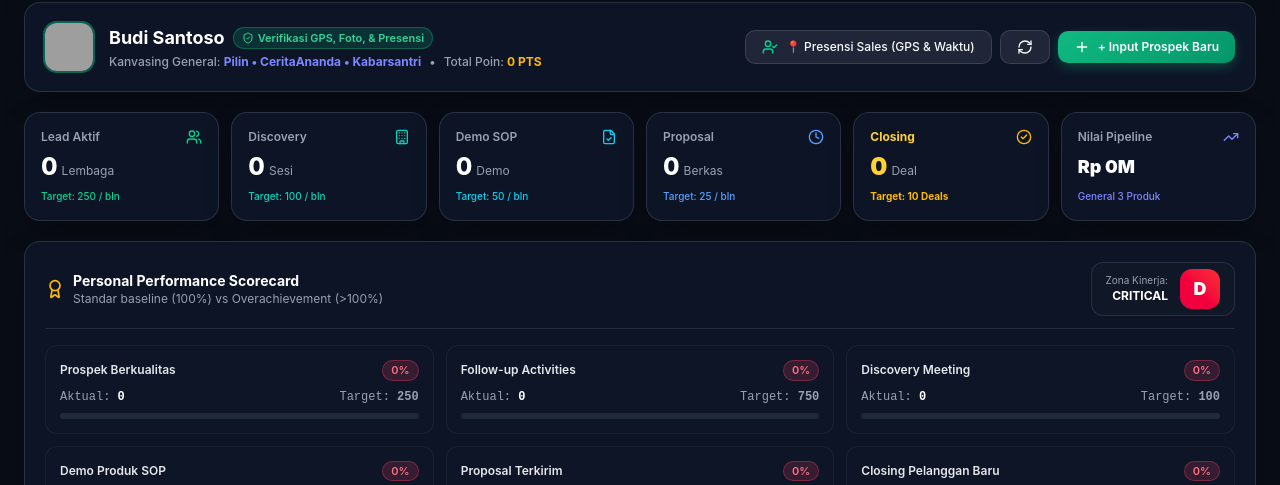
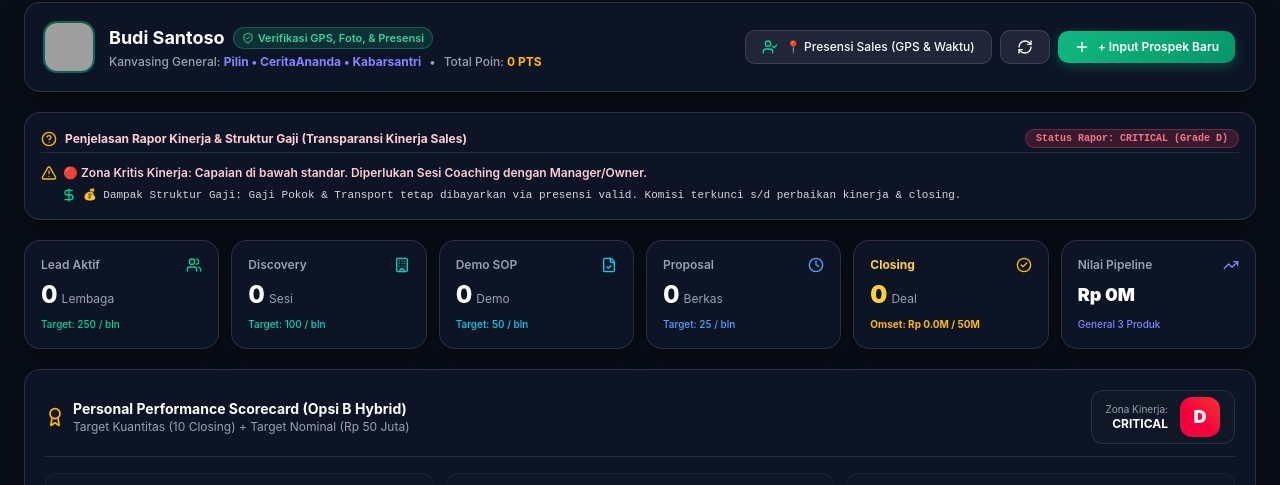
Before and after one commit to reviveproject4-source/ERPMINARA, a React (Vite) app: page / in a window 1280 px wide. Shown: the part 135-620 px from the top of the page. Built offline with nearby package versions, Linux system fonts and the light colour scheme; no server answers; grey boxes are pictures that could not be loaded.

Commit message:
feat: Implement Opsi B hybrid metric and transparent salary structure explanation for yellow warning state

```diff
--- a/src/components/SalesDashboard.tsx
+++ b/src/components/SalesDashboard.tsx
@@ -7,7 +7,8 @@ import { SalesAttendanceModal } from './SalesAttendanceModal';
 import {
   Users, CheckCircle2, TrendingUp, Clock,
   Award, ChevronRight, Plus, MapPin, Building,
-  FileCheck, Filter, Calendar, RefreshCw, Layers, ShieldCheck, Mail, UserCheck
+  FileCheck, Filter, Calendar, RefreshCw, Layers, ShieldCheck, Mail, UserCheck,
+  AlertTriangle, DollarSign, HelpCircle
 } from 'lucide-react';
 
 interface SalesDashboardProps {
@@ -34,9 +35,13 @@ export const SalesDashboard: React.FC<SalesDashboardProps> = ({
   const discoveryCount = prospects.filter(p => ['DISCOVERY', 'DEMO', 'PROPOSAL', 'NEGOTIATION', 'WON'].includes(p.pipeline_stage)).length;
   const demoCount = prospects.filter(p => ['DEMO', 'PROPOSAL', 'NEGOTIATION', 'WON'].includes(p.pipeline_stage)).length;
   const proposalCount = proposals.length;
-  const closingCount = deals.filter(d => d.sales_id === currentSales.id && d.status !== 'CANCELLED').length;
+
+  const myDeals = deals.filter(d => d.sales_id === currentSales.id && d.status !== 'CANCELLED');
+  const closingCount = myDeals.length;
+  const closingAmount = myDeals.reduce((acc, d) => acc + d.amount, 0);
   const pipelineValue = prospects.reduce((acc, p) => acc + (p.nilai_peluang || 0), 0);
 
+  // Calculate Opsi B Hybrid KPI Scorecard (Quantities + Nominal Omset)
   const scorecard: KPIOverallScorecard = KPIEngine.calculateScorecard({
     prospek: prospekCount,
     followup: followupCount,
@@ -44,6 +49,8 @@ export const SalesDashboard: React.FC<SalesDashboardProps> = ({
     demo: demoCount,
     proposal: proposalCount,
     closing: closingCount,
+    closing_amount: closingAmount,
+    target_closing_amount: 50000000, // Minimal Rp 50 Juta per Sales
     points: prospekCount * 10 + followupCount * 5 + discoveryCount * 25 + demoCount * 50 + proposalCount * 75 + closingCount * 200
   });
 
@@ -103,6 +110,40 @@ export const SalesDashboard: React.FC<SalesDashboardProps> = ({
             <Plus className="w-4 h-4" />
             <span>+ Input Prospek Baru</span>
           </button>
+        </div>
+      </div>
+
+      {/* ⚠️ OPSI B BANNER: PENJELASAN ALASAN RAPOR & STRUKTUR GAJI (SOLUSI SUPAYA SALES TIDAK BINGUNG) */}
+      <div className={`glass-card p-4 border-2 rounded-2xl space-y-2 text-xs ${
+        scorecard.zone === 'OVERACHIEVEMENT' || scorecard.zone === 'MEETS_STANDARD'
+          ? 'border-emerald-500/40 bg-emerald-500/10 text-emerald-200'
+          : scorecard.zone === 'NEAR_STANDARD'
+          ? 'border-amber-500/40 bg-amber-500/10 text-amber-200'
+          : 'border-rose-500/40 bg-rose-500/10 text-rose-200'
+      }`}>
+        <div className="flex items-center justify-between pb-1 border-b border-white/10">
+          <div className="flex items-center gap-2 font-bold">
+            <HelpCircle className="w-4 h-4 text-amber-400" />
+            <span>Penjelasan Rapor Kinerja & Struktur Gaji (Transparansi Kinerja Sales)</span>
+          </div>
+          <span className={`px-2.5 py-0.5 rounded-full font-bold font-mono text-[10px] ${
+            scorecard.zone === 'OVERACHIEVEMENT' || scorecard.zone === 'MEETS_STANDARD' ? 'badge-emerald' :
+            scorecard.zone === 'NEAR_STANDARD' ? 'badge-amber' : 'badge-rose'
+          }`}>
+            Status Rapor: {scorecard.zone} (Grade {scorecard.grade})
+          </span>
+        </div>
+
+        <div className="space-y-1.5 pt-1">
+          <p className="font-semibold flex items-center gap-1.5">
+            <AlertTriangle className="w-4 h-4 shrink-0 text-amber-400" />
+            <span>{scorecard.explanation_reason}</span>
+          </p>
+
+          <p className="text-[11px] text-gray-300 flex items-center gap-1.5 pl-5 font-mono">
+            <DollarSign className="w-4 h-4 shrink-0 text-emerald-400" />
+            <span>{scorecard.payroll_impact_explanation}</span>
+          </p>
         </div>
       </div>
 
@@ -174,7 +215,7 @@ export const SalesDashboard: React.FC<SalesDashboardProps> = ({
             <span className="text-xs text-gray-400 ml-1">Deal</span>
           </div>
           <div className="text-[10px] text-amber-400 font-bold">
-            Target: {scorecard.cards.closing.target} Deals
+            Omset: Rp {(closingAmount / 1000000).toFixed(1)}M / 50M
           </div>
         </div>
 
@@ -200,8 +241,8 @@ export const SalesDashboard: React.FC<SalesDashboardProps> = ({
           <div className="flex items-center gap-2">
             <Award className="w-5 h-5 text-amber-400" />
             <div>
-              <h3 className="text-sm font-bold text-white">Personal Performance Scorecard</h3>
-              <p className="text-xs text-gray-400">Standar baseline (100%) vs Overachievement (&gt;100%)</p>
+              <h3 className="text-sm font-bold text-white">Personal Performance Scorecard (Opsi B Hybrid)</h3>
+              <p className="text-xs text-gray-400">Target Kuantitas (10 Closing) + Target Nominal (Rp 50 Juta)</p>
             </div>
           </div>
 
@@ -213,7 +254,7 @@ export const SalesDashboard: React.FC<SalesDashboardProps> = ({
             <div className={`w-10 h-10 rounded-xl flex items-center justify-center text-lg font-black text-white ${
               scorecard.grade === 'A+' ? 'bg-gradient-to-tr from-amber-500 to-yellow-300' :
               scorecard.grade === 'A' ? 'bg-gradient-to-tr from-emerald-500 to-teal-400' :
-              scorecard.grade === 'B' ? 'bg-gradient-to-tr from-blue-500 to-cyan-400' :
+              scorecard.grade === 'B' ? 'bg-gradient-to-tr from-amber-500 to-orange-400' :
               scorecard.grade === 'C' ? 'bg-gradient-to-tr from-amber-600 to-orange-500' :
               'bg-gradient-to-tr from-rose-600 to-red-500'
             }`}>
--- a/src/engine/kpiEngine.ts
+++ b/src/engine/kpiEngine.ts
@@ -18,6 +18,13 @@ export interface KPIOverallScorecard {
   totalPoints: number;
   isOverachiever: boolean;
   isStandardMet: boolean;
+
+  // OPSI B: Hybrid Metric & Salary Structure Explanation Rules
+  closing_amount: number;
+  target_closing_amount: number;
+  is_nominal_omset_met: boolean;
+  explanation_reason?: string;
+  payroll_impact_explanation?: string;
 }
 
 export class KPIEngine {
@@ -28,9 +35,14 @@ export class KPIEngine {
     demo: number;
     proposal: number;
     closing: number;
+    closing_amount?: number;
+    target_closing_amount?: number;
     points?: number;
   }): KPIOverallScorecard {
     const targets = configEngine.getKPITargets();
+    const actualClosingAmount = actuals.closing_amount || 0;
+    // Default Target Nominal Omset Per Sales: Rp 50.000.000 / bulan
+    const targetClosingAmount = actuals.target_closing_amount || 50000000;
 
     const calcCard = (key: string, label: string, actual: number, target: number): KPICardScore => {
       const pct = target > 0 ? Math.round((actual / target) * 100) : 0;
@@ -42,14 +54,14 @@ export class KPIEngine {
 
     const cards: Record<string, KPICardScore> = {
       prospek: calcCard('prospek', 'Prospek Berkualitas', actuals.prospek, targets.monthly_prospect),
-      followup: calcCard('followup', 'Follow-up Activities', actuals.followup, targets.monthly_prospect * 3), // e.g. 150
+      followup: calcCard('followup', 'Follow-up Activities', actuals.followup, targets.monthly_prospect * 3),
       discovery: calcCard('discovery', 'Discovery Meeting', actuals.discovery, targets.monthly_discovery),
       demo: calcCard('demo', 'Demo Produk SOP', actuals.demo, targets.monthly_demo),
       proposal: calcCard('proposal', 'Proposal Terkirim', actuals.proposal, targets.monthly_proposal),
       closing: calcCard('closing', 'Closing Pelanggan Baru', actuals.closing, targets.monthly_closing),
     };
 
-    // Calculate weighted average (Closing has highest weight as per Minara spec)
+    // Calculate weighted average
     const weights = { prospek: 0.15, followup: 0.10, discovery: 0.15, demo: 0.15, proposal: 0.15, closing: 0.30 };
     let weightedSum = 0;
     Object.entries(weights).forEach(([k, w]) => {
@@ -57,8 +69,33 @@ export class KPIEngine {
       weightedSum += cardPct * w;
     });
 
-    const overallPct = Math.round(weightedSum);
-    const { zone, grade } = configEngine.calculateGradeAndZone(overallPct);
+    let overallPct = Math.round(weightedSum);
+    let { zone, grade } = configEngine.calculateGradeAndZone(overallPct);
+
+    const isNominalOmsetMet = actualClosingAmount >= targetClosingAmount;
+    let explanationReason = undefined;
+    let payrollImpactExplanation = undefined;
+
+    // OPSI B IMPLEMENTATION:
+    // Jika Closing Count sudah 10 tetapi Nilai Nominal Omset (Rp) belum mencapai Target Minimal (Rp 50 Juta):
+    // Lampu TETAP KUNING (NEAR_STANDARD / Grade B) dengan penjelasan transparan.
+    if (actuals.closing >= targets.monthly_closing && !isNominalOmsetMet) {
+      zone = 'NEAR_STANDARD';
+      grade = 'B';
+      if (overallPct >= 100) {
+        overallPct = 95; // Down-adjust overall % to reflect warning state
+      }
+
+      explanationReason = `⚠️ Lampu Tetap Kuning: Kuota ${actuals.closing} Closing tercapai, namun total omset (Rp ${actualClosingAmount.toLocaleString('id-ID')}) belum memenuhi target minimal nominal Rp ${targetClosingAmount.toLocaleString('id-ID')}. Diperlukan Upselling paket produk.`;
+
+      payrollImpactExplanation = `💰 Dampak Struktur Gaji: Gaji Pokok & Transport Harian cair 100%. Komisi Insentif Deal cair proporsional sesuai nominal omset riil (Rp ${actualClosingAmount.toLocaleString('id-ID')}), komisi penuh terkunci s/d target nominal terpenuhi.`;
+    } else if (zone === 'OVERACHIEVEMENT' || zone === 'MEETS_STANDARD') {
+      explanationReason = `🟢 Lampu Hijau: Kuota Closing (${actuals.closing}/10) dan Nominal Omset (Rp ${actualClosingAmount.toLocaleString('id-ID')}) telah memenuhi standar baseline.`;
+      payrollImpactExplanation = `💰 Dampak Struktur Gaji: Gaji Pokok, Uang Transport, dan 100% Komisi Reward Eligible cair utuh.`;
+    } else {
+      explanationReason = `🔴 Zona Kritis Kinerja: Capaian di bawah standar. Diperlukan Sesi Coaching dengan Manager/Owner.`;
+      payrollImpactExplanation = `💰 Dampak Struktur Gaji: Gaji Pokok & Transport tetap dibayarkan via presensi valid. Komisi terkunci s/d perbaikan kinerja & closing.`;
+    }
 
     return {
       cards,
@@ -66,8 +103,13 @@ export class KPIEngine {
       zone,
       grade,
       totalPoints: actuals.points || 0,
-      isOverachiever: overallPct > 100,
-      isStandardMet: overallPct >= 100
+      isOverachiever: overallPct > 100 && isNominalOmsetMet,
+      isStandardMet: overallPct >= 100 && isNominalOmsetMet,
+      closing_amount: actualClosingAmount,
+      target_closing_amount: targetClosingAmount,
+      is_nominal_omset_met: isNominalOmsetMet,
+      explanation_reason: explanationReason,
+      payroll_impact_explanation: payrollImpactExplanation
     };
   }
 }
```
